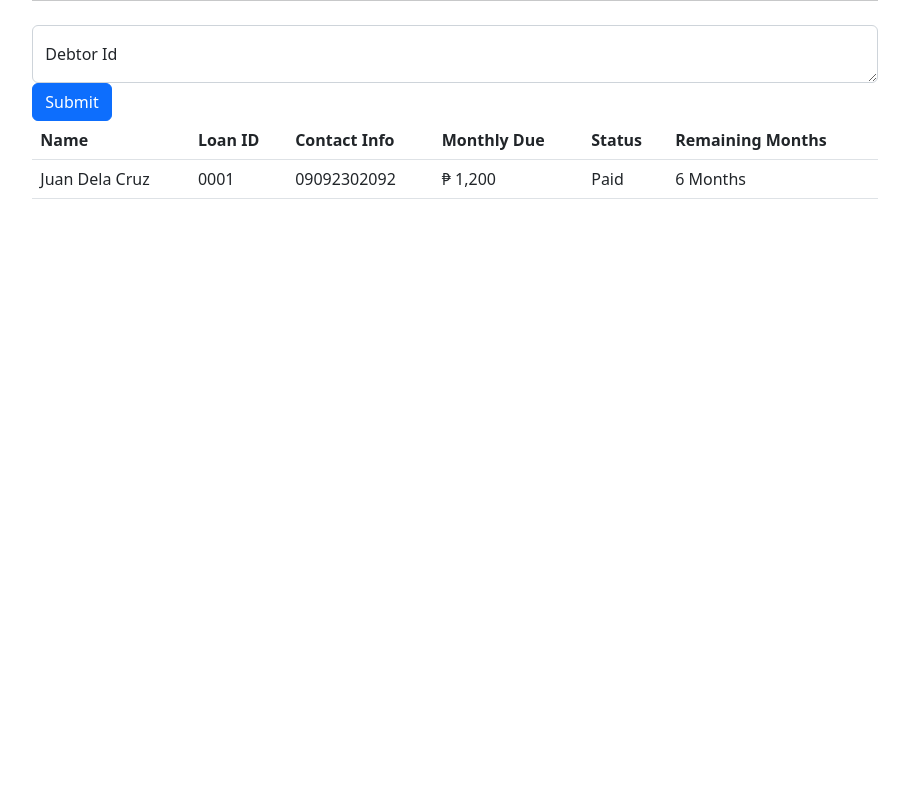
After one commit to leifgio/cicledo, a Django app: page /debtors/ in a window 1280 px wide. The commit adds this page. Shown: the whole page, without its empty margins (185-1094 px from the left). Run offline with Django 4.2, Linux system fonts and the light colour scheme.

Commit message:
finish sprint 2

```diff
--- a/bank/urls.py
+++ b/bank/urls.py
@@ -8,5 +8,5 @@ urlpatterns = [
     path('sms/', views.index, name='sms'),
     path('payment/', views.payment , name='payment'),
     path('changePassword/', views.changePassword, name='changePassword'),
-    path('loginDebtor/', views.loginDebtor, name='loginDebtor'),
+    path('debtors/', views.debtor, name='debtors'),
 ]
--- a/bank/views.py
+++ b/bank/views.py
@@ -13,8 +13,8 @@ def payment(request):
 def changePassword(request):
     return render(request, "changepassword.html")
 
-def loginDebtor(request):
-    return render(request, "login-debtor.html")
+def debtor(request):
+    return render(request, "debtors.html")
 
 def login(request):
     return render(request, "login.html")
--- a/templates/base.html
+++ b/templates/base.html
@@ -52,6 +52,7 @@
 		<a href="/dashboard">dashboard</a>
 		<a href="/sms">sms</a>
 		<a href="/payment">payment</a>
+		<a href="/">logout</a>
 	</div>
 
 	<div id="content" name="content" class="main">
--- /dev/null
+++ b/templates/debtors.html
@@ -0,0 +1,59 @@
+{% load static %}
+<html>
+<head>
+	<meta charset="utf-8">
+  <meta name="viewport" content="width=device-width, initial-scale=1, shrink-to-fit=no">
+
+<!-- CSS only -->
+<link href="https://cdn.jsdelivr.net/npm/bootstrap@5.2.0-beta1/dist/css/bootstrap.min.css" rel="stylesheet" integrity="sha384-0evHe/X+R7YkIZDRvuzKMRqM+OrBnVFBL6DOitfPri4tjfHxaWutUpFmBp4vmVor" crossorigin="anonymous">
+
+	<title>{% block title %}Debtors Info{% endblock %}</title>
+</head>
+
+<body>
+
+	<div id="content" name="content" class="main">
+		<div class="row justify-content-center">
+			<div class="col-8">
+				<hr class="mt-0 mb-4">
+
+          <!-- Input Debtor Id-->
+          <div class="form-floating">
+            <textarea class="form-control" placeholder="Leave a comment here" id="floatingTextarea"></textarea>
+            <label for="floatingTextarea">Debtor Id</label>
+
+            <!-- Send Button -->
+            <button type="button" class="btn btn-primary">Submit</button>
+          </div>
+
+           <!-- Debtor info table -->
+           <table class="table">
+            <thead>
+              <tr>
+                <th scope="col">Name</th>
+                <th scope="col">Loan ID</th>
+                <th scope="col">Contact Info</th>
+                <th scope="col">Monthly Due</th>
+                <th scope="col">Status</th>
+                <th scope="col">Remaining Months</th>
+              </tr>
+            </thead>
+            <tbody>
+              <tr>
+                <td>Juan Dela Cruz</tj>
+                <td>0001</td>
+                <td>09092302092</td>
+                <td>₱ 1,200</td>
+                <td>Paid</td>
+                <td>6 Months</td>
+              </tr>
+            </tbody>
+          </table>
+			</div>
+		</div>
+	</div>
+
+
+<script src="https://cdn.jsdelivr.net/npm/bootstrap@5.2.0-beta1/dist/js/bootstrap.bundle.min.js" integrity="sha384-pprn3073KE6tl6bjs2QrFaJGz5/SUsLqktiwsUTF55Jfv3qYSDhgCecCxMW52nD2" crossorigin="anonymous"></script>
+</body>
+</html>
--- a/templates/login.html
+++ b/templates/login.html
@@ -1,4 +1,3 @@
-
 {% load static %}
 <html>
 <head>
@@ -47,3 +46,4 @@
 </section>
 
 </body>
+</html>
```
